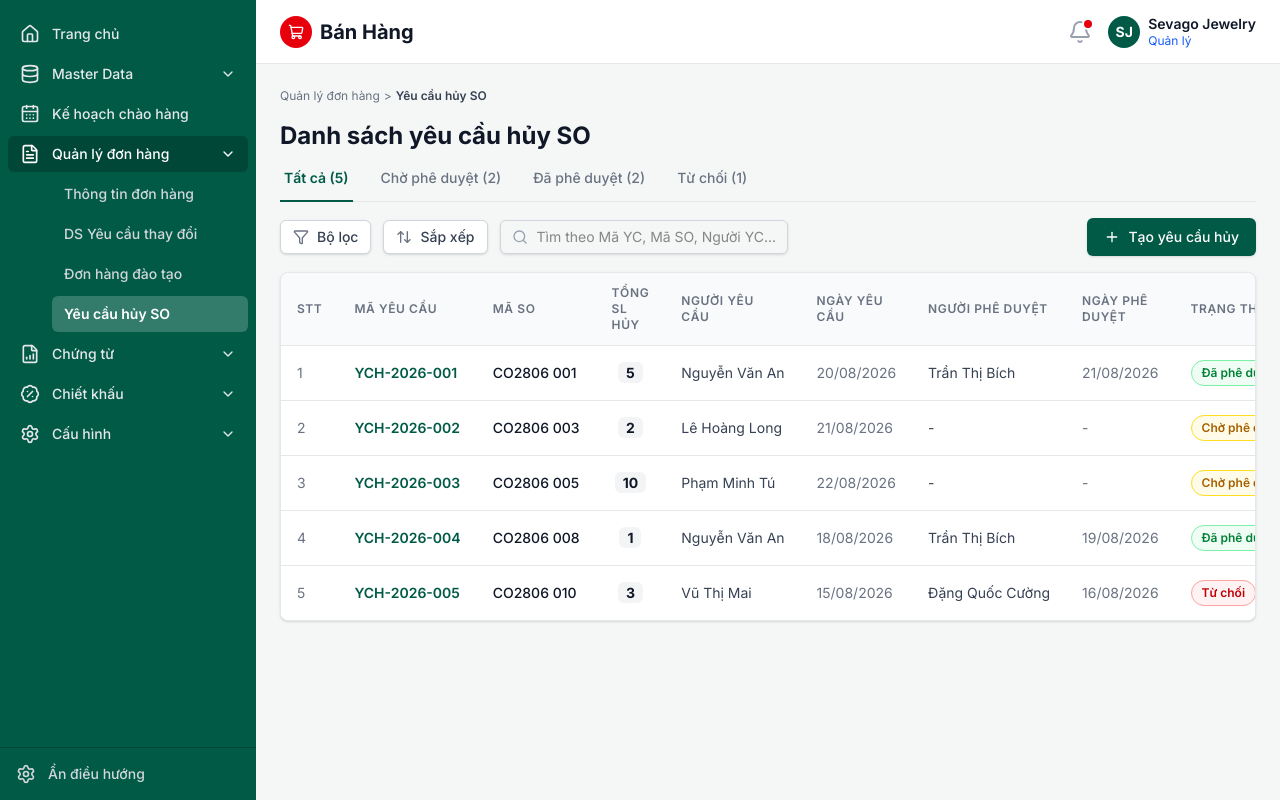
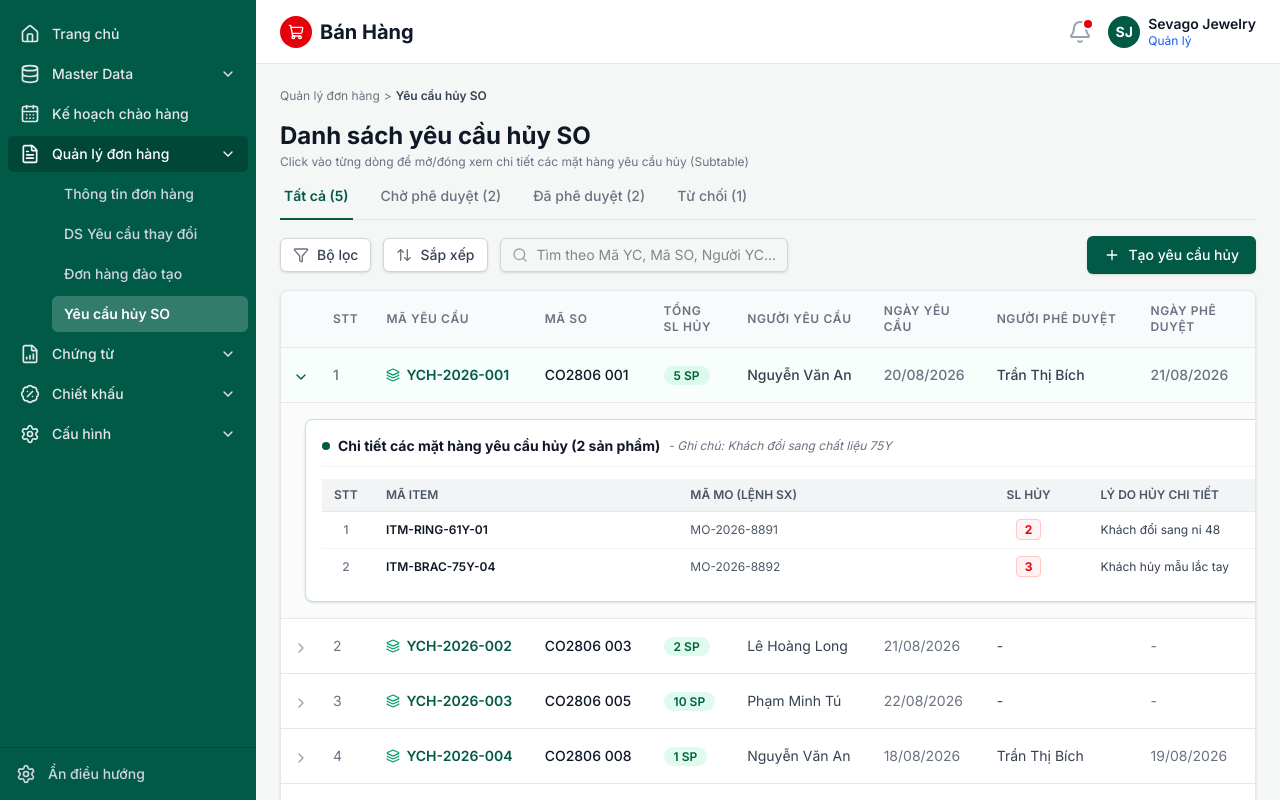
Before and after one commit to midumidu1213-collab/order-prototype, a Next.js app: page /cancel-requests in a window 1280 px wide. Built offline with nearby package versions, Linux system fonts and the light colour scheme.

Commit message:
Add-Expandable-Subtable-On-Row-Click

```diff
--- a/src/app/cancel-requests/page.js
+++ b/src/app/cancel-requests/page.js
@@ -1,12 +1,26 @@
 "use client";
 
-import { useState } from "react";
+import React, { useState } from "react";
 import Link from "next/link";
-import { Filter, Search, Plus, Trash2, Edit3, Eye, ArrowUpDown } from "lucide-react";
+import {
+  Filter,
+  Search,
+  Plus,
+  Trash2,
+  Edit3,
+  ChevronDown,
+  ChevronRight,
+  ArrowUpDown,
+  Layers,
+  Check,
+  X,
+} from "lucide-react";
 
 export default function CancelRequestList() {
   const [activeTab, setActiveTab] = useState("all");
   const [searchTerm, setSearchTerm] = useState("");
+  const [expandedRows, setExpandedRows] = useState({ 1: true }); // Mặc định mở dòng đầu tiên cho user thấy
+
   const [requests, setRequests] = useState([
     {
       id: 1,
@@ -19,6 +33,10 @@ export default function CancelRequestList() {
       approveDate: "21/08/2026",
       status: "Đã phê duyệt",
       note: "Khách đổi sang chất liệu 75Y",
+      subItems: [
+        { id: 101, itemCode: "ITM-RING-61Y-01", moCode: "MO-2026-8891", qty: 2, reason: "Khách đổi sang ni 48" },
+        { id: 102, itemCode: "ITM-BRAC-75Y-04", moCode: "MO-2026-8892", qty: 3, reason: "Khách hủy mẫu lắc tay" },
+      ],
     },
     {
       id: 2,
@@ -31,6 +49,9 @@ export default function CancelRequestList() {
       approveDate: "-",
       status: "Chờ phê duyệt",
       note: "Sai kích thước ni tay",
+      subItems: [
+        { id: 201, itemCode: "ITM-NECK-18K-09", moCode: "MO-2026-8910", qty: 2, reason: "Sai độ dài dây chuyền 45cm" },
+      ],
     },
     {
       id: 3,
@@ -43,6 +64,10 @@ export default function CancelRequestList() {
       approveDate: "-",
       status: "Chờ phê duyệt",
       note: "Khách hủy hợp đồng đợt 1",
+      subItems: [
+        { id: 301, itemCode: "ITM-RING-24K-05", moCode: "MO-2026-9001", qty: 4, reason: "Khách giảm ngân sách" },
+        { id: 302, itemCode: "ITM-EARR-14K-12", moCode: "MO-2026-9002", qty: 6, reason: "Hủy theo yêu cầu Sale" },
+      ],
     },
     {
       id: 4,
@@ -55,6 +80,9 @@ export default function CancelRequestList() {
       approveDate: "19/08/2026",
       status: "Đã phê duyệt",
       note: "Hủy theo yêu cầu Sale",
+      subItems: [
+        { id: 401, itemCode: "ITM-PEND-999-01", moCode: "MO-2026-7811", qty: 1, reason: "Mặt dây chuyền lỗi đúc" },
+      ],
     },
     {
       id: 5,
@@ -67,13 +95,40 @@ export default function CancelRequestList() {
       approveDate: "16/08/2026",
       status: "Từ chối",
       note: "Hàng đã hoàn thiện xong, không thể hủy",
+      subItems: [
+        { id: 501, itemCode: "ITM-SET-BRIDAL-01", moCode: "MO-2026-6650", qty: 3, reason: "Khách trễ hạn thanh toán" },
+      ],
     },
   ]);
 
-  const handleDelete = (id, code) => {
+  const toggleRow = (id) => {
+    setExpandedRows((prev) => ({
+      ...prev,
+      [id]: !prev[id],
+    }));
+  };
+
+  const handleDelete = (id, code, e) => {
+    e.stopPropagation();
     if (confirm(`Chị đẹp có chắc chắn muốn xóa yêu cầu "${code}" không ạ?`)) {
       setRequests(requests.filter((r) => r.id !== id));
     }
+  };
+
+  const handleQuickApprove = (id, status, e) => {
+    e.stopPropagation();
+    setRequests(
+      requests.map((r) =>
+        r.id === id
+          ? {
+              ...r,
+              status,
+              approver: "Trần Thị Bích",
+              approveDate: new Date().toLocaleDateString("vi-VN"),
+            }
+          : r
+      )
+    );
   };
 
   const getStatusBadge = (status) => {
@@ -119,7 +174,10 @@ export default function CancelRequestList() {
 
       {/* Header */}
       <div className="flex justify-between items-center">
+        <div>
           <h1 className="text-2xl font-bold text-gray-900">Danh sách yêu cầu hủy SO</h1>
+          <p className="text-xs text-gray-500 mt-0.5">Click vào từng dòng để mở/đóng xem chi tiết các mặt hàng yêu cầu hủy (Subtable)</p>
+        </div>
       </div>
 
       {/* Tabs */}
@@ -210,7 +268,8 @@ export default function CancelRequestList() {
           <table className="min-w-full divide-y divide-gray-200">
             <thead className="bg-gray-50">
               <tr>
-                <th className="px-4 py-3 text-left text-xs font-semibold text-gray-500 uppercase tracking-wider">STT</th>
+                <th className="px-3 py-3 text-center text-xs font-semibold text-gray-500 uppercase w-10"></th>
+                <th className="px-3 py-3 text-left text-xs font-semibold text-gray-500 uppercase tracking-wider">STT</th>
                 <th className="px-4 py-3 text-left text-xs font-semibold text-gray-500 uppercase tracking-wider">Mã yêu cầu</th>
                 <th className="px-4 py-3 text-left text-xs font-semibold text-gray-500 uppercase tracking-wider">Mã SO</th>
                 <th className="px-4 py-3 text-left text-xs font-semibold text-gray-500 uppercase tracking-wider">Tổng SL hủy</th>
@@ -224,17 +283,36 @@ export default function CancelRequestList() {
             </thead>
             <tbody className="bg-white divide-y divide-gray-200">
               {filteredRequests.length > 0 ? (
-                filteredRequests.map((req, index) => (
-                  <tr key={req.id} className="hover:bg-gray-50 transition">
-                    <td className="px-4 py-3.5 whitespace-nowrap text-sm text-gray-500">{index + 1}</td>
+                filteredRequests.map((req, index) => {
+                  const isExpanded = !!expandedRows[req.id];
+                  return (
+                    <React.Fragment key={req.id}>
+                      {/* Main Row */}
+                      <tr
+                        onClick={() => toggleRow(req.id)}
+                        className={`cursor-pointer transition-colors ${
+                          isExpanded ? "bg-emerald-50/40 font-medium" : "hover:bg-gray-50"
+                        }`}
+                      >
+                        <td className="px-3 py-3.5 text-center text-gray-400">
+                          {isExpanded ? (
+                            <ChevronDown className="h-4 w-4 text-[#005a46] inline" />
+                          ) : (
+                            <ChevronRight className="h-4 w-4 text-gray-400 inline" />
+                          )}
+                        </td>
+                        <td className="px-3 py-3.5 whitespace-nowrap text-sm text-gray-500">{index + 1}</td>
                         <td className="px-4 py-3.5 whitespace-nowrap text-sm font-semibold text-[#005a46]">
-                      <Link href={`/cancel-requests/create?id=${req.id}`} className="hover:underline">
-                        {req.requestCode}
-                      </Link>
+                          <div className="flex items-center space-x-1.5">
+                            <Layers className="h-3.5 w-3.5 text-emerald-600" />
+                            <span>{req.requestCode}</span>
+                          </div>
                         </td>
                         <td className="px-4 py-3.5 whitespace-nowrap text-sm font-medium text-gray-900">{req.soCode}</td>
-                    <td className="px-4 py-3.5 whitespace-nowrap text-sm text-gray-900 font-bold text-center">
-                      <span className="px-2 py-0.5 bg-gray-100 rounded-md">{req.totalQty}</span>
+                        <td className="px-4 py-3.5 whitespace-nowrap text-sm text-gray-900 font-bold">
+                          <span className="px-2.5 py-0.5 bg-emerald-100/70 text-emerald-800 rounded-full text-xs font-semibold">
+                            {req.totalQty} SP
+                          </span>
                         </td>
                         <td className="px-4 py-3.5 whitespace-nowrap text-sm text-gray-700">{req.requester}</td>
                         <td className="px-4 py-3.5 whitespace-nowrap text-sm text-gray-500">{req.requestDate}</td>
@@ -250,7 +328,7 @@ export default function CancelRequestList() {
                           </span>
                         </td>
                         <td className="px-4 py-3.5 whitespace-nowrap text-right text-sm font-medium">
-                      <div className="flex items-center justify-end space-x-2">
+                          <div className="flex items-center justify-end space-x-2" onClick={(e) => e.stopPropagation()}>
                             <Link
                               href={`/cancel-requests/create?id=${req.id}`}
                               className="p-1 text-blue-600 hover:text-blue-800 hover:bg-blue-50 rounded transition"
@@ -259,7 +337,7 @@ export default function CancelRequestList() {
                               <Edit3 className="h-4 w-4" />
                             </Link>
                             <button
-                          onClick={() => handleDelete(req.id, req.requestCode)}
+                              onClick={(e) => handleDelete(req.id, req.requestCode, e)}
                               className="p-1 text-red-600 hover:text-red-800 hover:bg-red-50 rounded transition"
                               title="Xóa"
                             >
@@ -268,10 +346,79 @@ export default function CancelRequestList() {
                           </div>
                         </td>
                       </tr>
-                ))
+
+                      {/* Expandable Submenu / Subtable */}
+                      {isExpanded && (
+                        <tr className="bg-gray-50/70 border-b border-gray-200">
+                          <td colSpan={11} className="px-6 py-4">
+                            <div className="bg-white rounded-lg border border-emerald-200 p-4 shadow-sm space-y-3">
+                              <div className="flex items-center justify-between border-b border-gray-100 pb-2.5">
+                                <div className="flex items-center space-x-2">
+                                  <div className="h-2 w-2 rounded-full bg-[#005a46]"></div>
+                                  <span className="text-sm font-bold text-gray-900">
+                                    Chi tiết các mặt hàng yêu cầu hủy ({req.subItems?.length || 0} sản phẩm)
+                                  </span>
+                                  <span className="text-xs text-gray-500 italic">- Ghi chú: {req.note}</span>
+                                </div>
+
+                                {req.status === "Chờ phê duyệt" && (
+                                  <div className="flex items-center space-x-2" onClick={(e) => e.stopPropagation()}>
+                                    <button
+                                      onClick={(e) => handleQuickApprove(req.id, "Đã phê duyệt", e)}
+                                      className="flex items-center px-2.5 py-1 bg-green-600 hover:bg-green-700 text-white rounded text-xs font-semibold shadow-sm transition"
+                                    >
+                                      <Check className="h-3.5 w-3.5 mr-1" />
+                                      Duyệt nhanh
+                                    </button>
+                                    <button
+                                      onClick={(e) => handleQuickApprove(req.id, "Từ chối", e)}
+                                      className="flex items-center px-2.5 py-1 bg-red-600 hover:bg-red-700 text-white rounded text-xs font-semibold shadow-sm transition"
+                                    >
+                                      <X className="h-3.5 w-3.5 mr-1" />
+                                      Từ chối
+                                    </button>
+                                  </div>
+                                )}
+                              </div>
+
+                              <div className="overflow-x-auto">
+                                <table className="min-w-full divide-y divide-gray-200 text-xs">
+                                  <thead className="bg-gray-100">
+                                    <tr>
+                                      <th className="px-3 py-2 text-left font-semibold text-gray-600 uppercase w-12">STT</th>
+                                      <th className="px-4 py-2 text-left font-semibold text-gray-600 uppercase">Mã Item</th>
+                                      <th className="px-4 py-2 text-left font-semibold text-gray-600 uppercase">Mã MO (Lệnh SX)</th>
+                                      <th className="px-4 py-2 text-center font-semibold text-gray-600 uppercase w-28">SL hủy</th>
+                                      <th className="px-4 py-2 text-left font-semibold text-gray-600 uppercase">Lý do hủy chi tiết</th>
+                                    </tr>
+                                  </thead>
+                                  <tbody className="bg-white divide-y divide-gray-100">
+                                    {req.subItems?.map((sub, sIdx) => (
+                                      <tr key={sub.id} className="hover:bg-gray-50">
+                                        <td className="px-3 py-2.5 text-gray-500 text-center font-medium">{sIdx + 1}</td>
+                                        <td className="px-4 py-2.5 font-semibold text-gray-900">{sub.itemCode}</td>
+                                        <td className="px-4 py-2.5 text-gray-600">{sub.moCode}</td>
+                                        <td className="px-4 py-2.5 text-center font-bold text-red-600">
+                                          <span className="px-2 py-0.5 bg-red-50 rounded border border-red-200">
+                                            {sub.qty}
+                                          </span>
+                                        </td>
+                                        <td className="px-4 py-2.5 text-gray-700">{sub.reason}</td>
+                                      </tr>
+                                    ))}
+                                  </tbody>
+                                </table>
+                              </div>
+                            </div>
+                          </td>
+                        </tr>
+                      )}
+                    </React.Fragment>
+                  );
+                })
               ) : (
                 <tr>
-                  <td colSpan={10} className="px-4 py-8 text-center text-sm text-gray-500">
+                  <td colSpan={11} className="px-4 py-8 text-center text-sm text-gray-500">
                     Không tìm thấy yêu cầu hủy SO nào phù hợp.
                   </td>
                 </tr>
```
Lines whose indentation alone changed are shown as unchanged.
